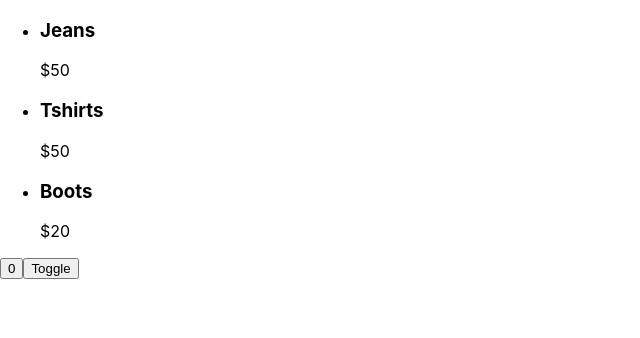
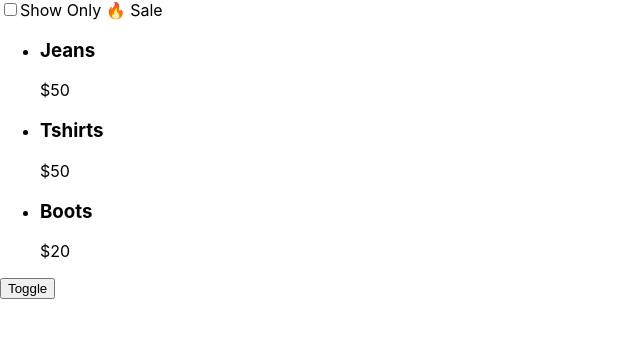
Before and after one commit to younghyun-bae/react-basic-exercise, a React (Create React App) app: page / in a window 1280 px wide. Shown: the top 338 px of the page, without its empty margins (0-640 px from the left). Built offline with nearby package versions, Linux system fonts and the light colour scheme.

Commit message:
toggle checkbox

```diff
--- a/src/component/Products.jsx
+++ b/src/component/Products.jsx
@@ -1,23 +1,31 @@
 import React, { useEffect, useState } from 'react';
 
 export default function Products() {
-  const [count, setCount] = useState(0);
   const [products, setProducts] = useState([]);
+  const [checked, setChecked] = useState(false);
+  const handleChange = () => setChecked((prev) => !prev);
 
   useEffect(() => {
-    fetch('data/products.json')
+    fetch(`data/${checked ? 'sale_' : ''}products.json`)
       .then((res) => res.json())
       .then((data) => {
         console.log('🔥 received a data from the network');
         setProducts(data);
       });
     return () => {
-      console.log('🧹 clean up')
+      console.log('🧹 cleaned up')
     }
-  }, []) // 한 번만 useEffect 실행시키기 위해 텅 빈 배열 두 번째 인자에 전달
+  }, [checked]) // 한 번만 useEffect 실행시키기 위해 텅 빈 배열 두 번째 인자에 전달
 
   return (
     <>
+      <input
+        id='checkbox'
+        type='checkbox'
+        value={checked}
+        onChange={handleChange}
+      />
+      <label htmlFor='checkbox'>Show Only 🔥 Sale</label>
       <ul>
         {products.map((product) => (
           <li key={product.id}>
@@ -28,7 +36,6 @@ export default function Products() {
           </li>
         ))}
       </ul>
-      <button onClick={() => setCount((prev) => prev + 1)}>{count}</button>
     </>
   );
 }
```
